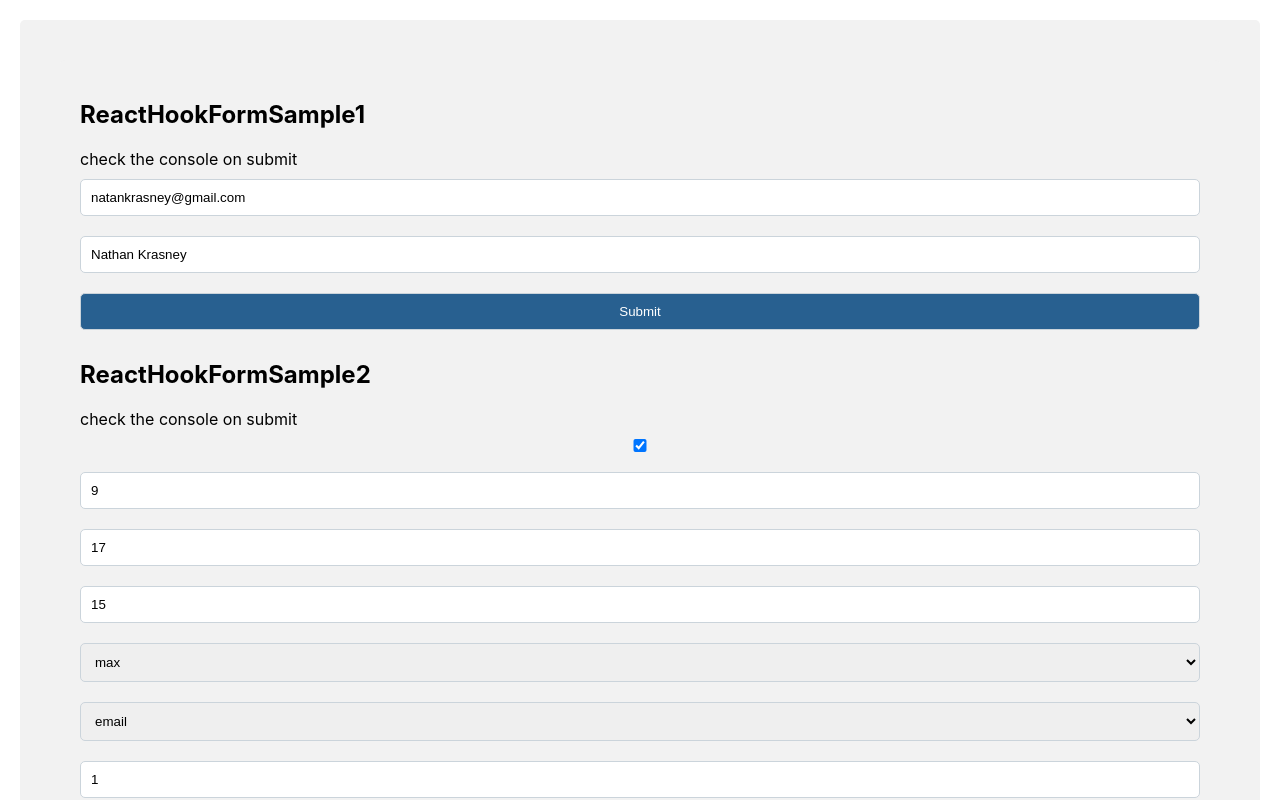
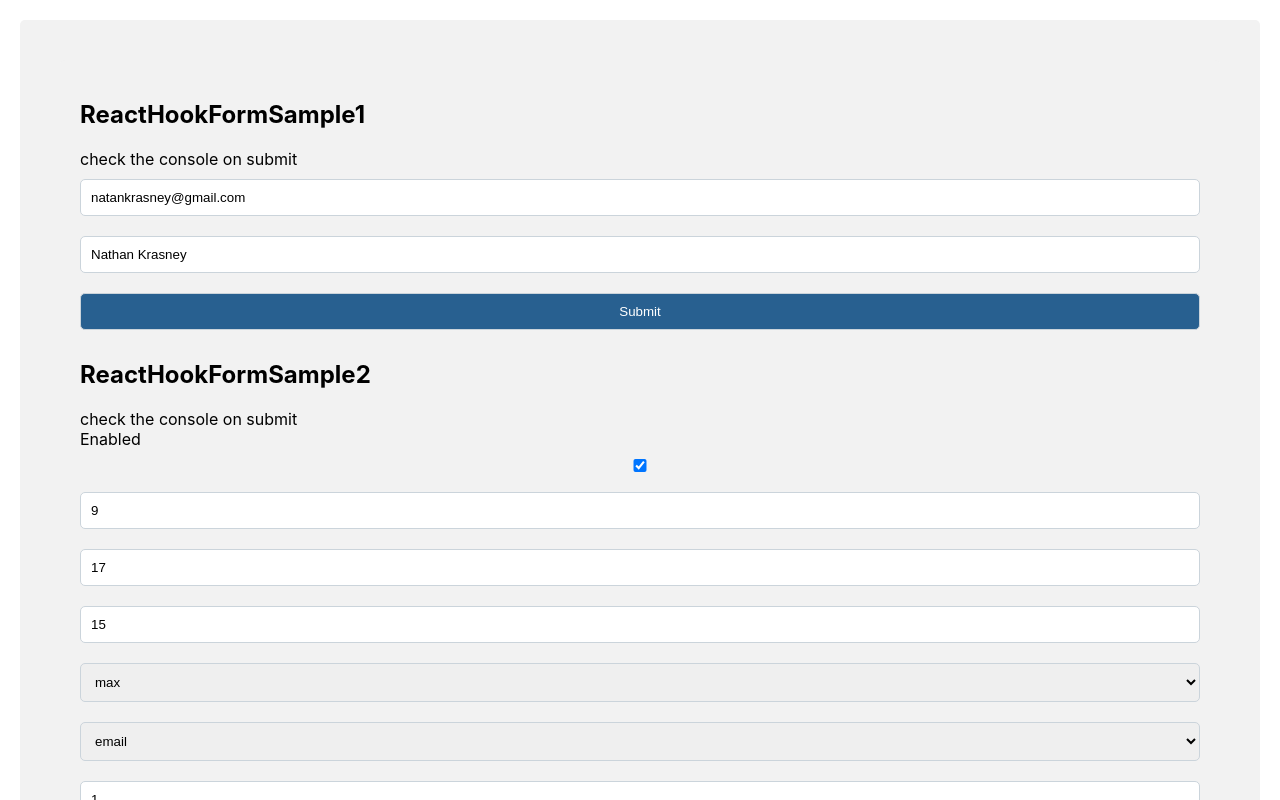
Before and after one commit to NathanKr/react-hooks-form-playground, a React (Create React App) app in the folder my-app/: page / in a window 1280 px wide. Shown: the top 800 px of the page. Built offline with nearby package versions, Linux system fonts and the light colour scheme.

Commit message:
styling comment

```diff
--- a/my-app/src/ReactHookFormSample2.js
+++ b/my-app/src/ReactHookFormSample2.js
@@ -33,7 +33,8 @@ function ReactHookFormSample2() {
 
   return (
     <form onSubmit={handleSubmit(onSubmit)}>
-
+      {/* todo better styling */}
+      <label>Enabled</label>
       <input
         // using required cause the form not be send
         // placeholder is not working
```
